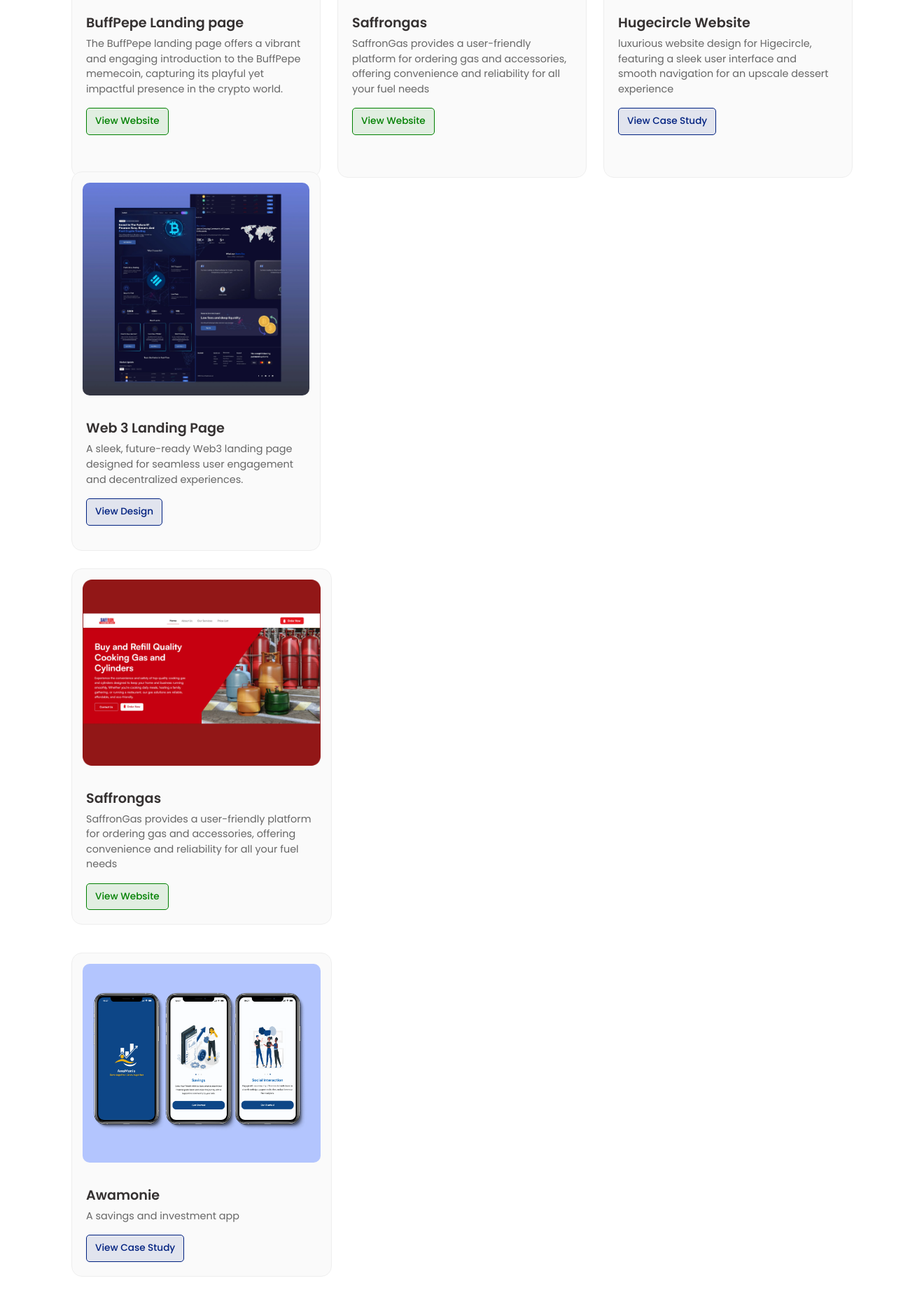
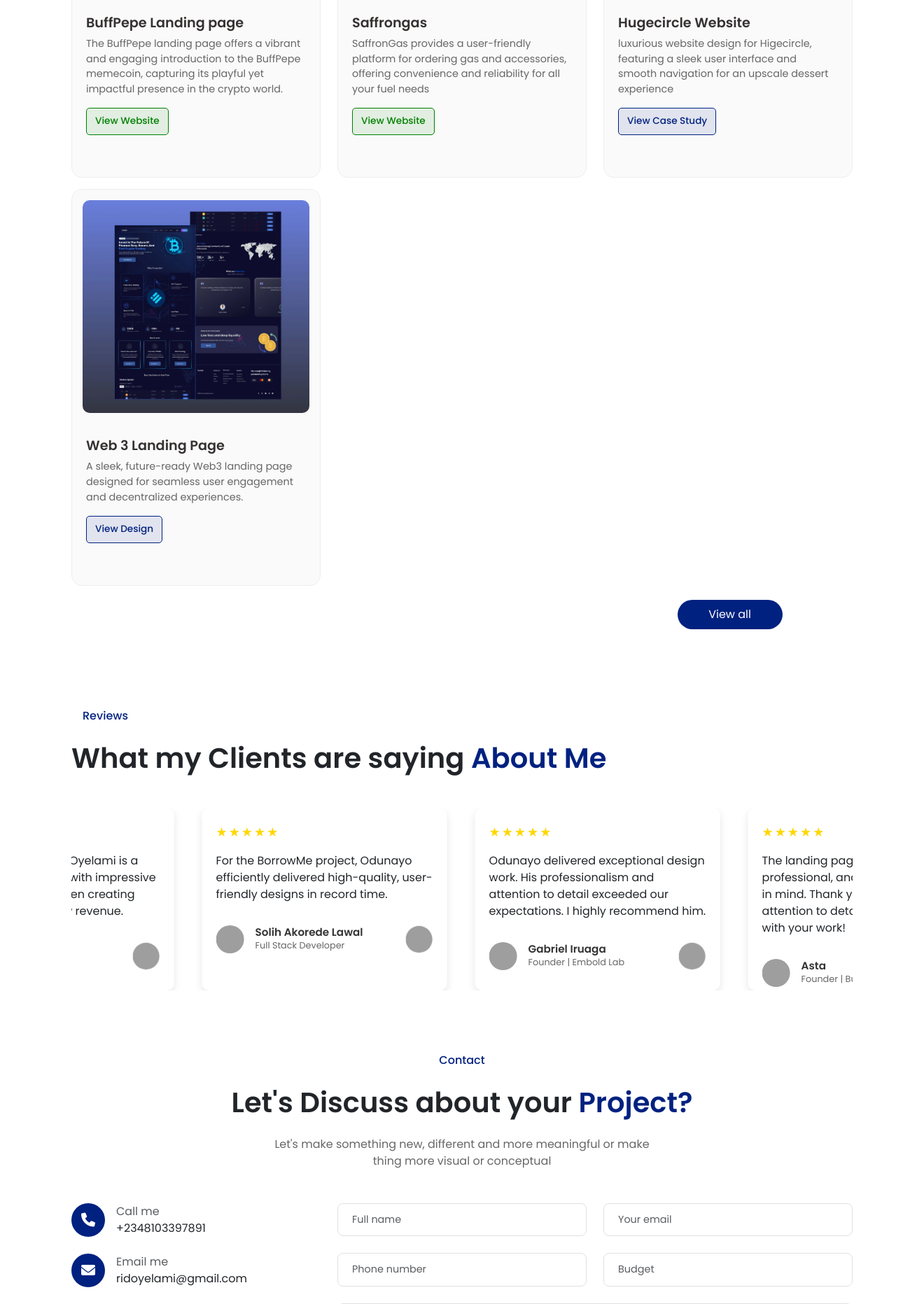
Before and after one commit to Colorblendcreatives/Colorblendcreatives, a Django app: page / in a window 1320 px wide; the page is wider, and only the part inside the window is pictured. Shown: the part 3163-5026 px from the top of that part at 70% size. Run offline with Django 5.2, Linux system fonts and the light colour scheme; some libraries are stand-ins or nearby versions; grey boxes are pictures that could not be loaded.

Commit message:
index.html

```diff
--- a/template/index.html
+++ b/template/index.html
@@ -361,7 +361,7 @@
 
             <!-- Web 3 Landing Page - Frontend & Graphics -->
             <div class="col-md-4 mt-3 project-item uiux ">
-                <div class="portfolio-card" style="margin-top: 15px;">
+                <div class="portfolio-card" style="margin-top: 40px;">
                     <div class="portfolio-image">
                         <img src="{% static 'img/WEB3.webp' %}" alt="Web 3 Landing Page" class="img-fluid">
                     </div>
@@ -378,43 +378,7 @@
             </div>
         </div>
 
-          <div class="col-md-4 mt-3 project-item frontend">
-                <div class="portfolio-card" style="margin-top: 40px;">
-                    <div class="portfolio-image">
-                        <img src="{% static 'img/Saffrongas.webp' %}" alt="Awamonie" class="img-fluid">
-                    </div>
-                    <div class="portfolio-content">
-                        <h3>Saffrongas</h3>
-                        <p>SaffronGas provides a user-friendly platform for ordering gas and accessories, offering convenience and reliability for all your fuel needs</p>
-                        <div class="project-actions">
-
-                            <a href="https://colorblendcreatives.github.io/Saffrongas/" class="action-btn website-btn" target="_blank">
-                                View Website
-                            </a>
-                        </div>
-                    </div>
-                </div>
-            </div>
-
-
             <!-- Awamonie Mobile App - UI/UX -->
-
-        <div class="col-md-4 mt-3 project-item uiux">
-                <div class="portfolio-card" style="margin-top: 40px;">
-                    <div class="portfolio-image">
-                         <img src="{% static 'img/Awamonie.webp' %}" alt="Awamonie app" class="img-fluid">
-                    </div>
-                    <div class="portfolio-content">
-                        <h3>Awamonie</h3>
-                        <p>A savings and investment app</p>
-
-                           <a href="https://www.behance.net/gallery/203453909/AWAMONIE-Savings-and-Investment-app" class="action-btn case-study-btn" target="_blank">
-                                View Case Study
-                            </a>
-                        </div>
-                    </div>
-                </div>
-            </div>
 
         <button class="btn view-all-btn" style="display: flex; margin-left: auto; margin-right: 9%; margin-top: 60px; width: 150px; justify-content: center; height: 100%;">
             <a href="https://www.behance.net/ridwanullahoyelami" style="color: inherit; text-decoration: none;">View all</a>
```
